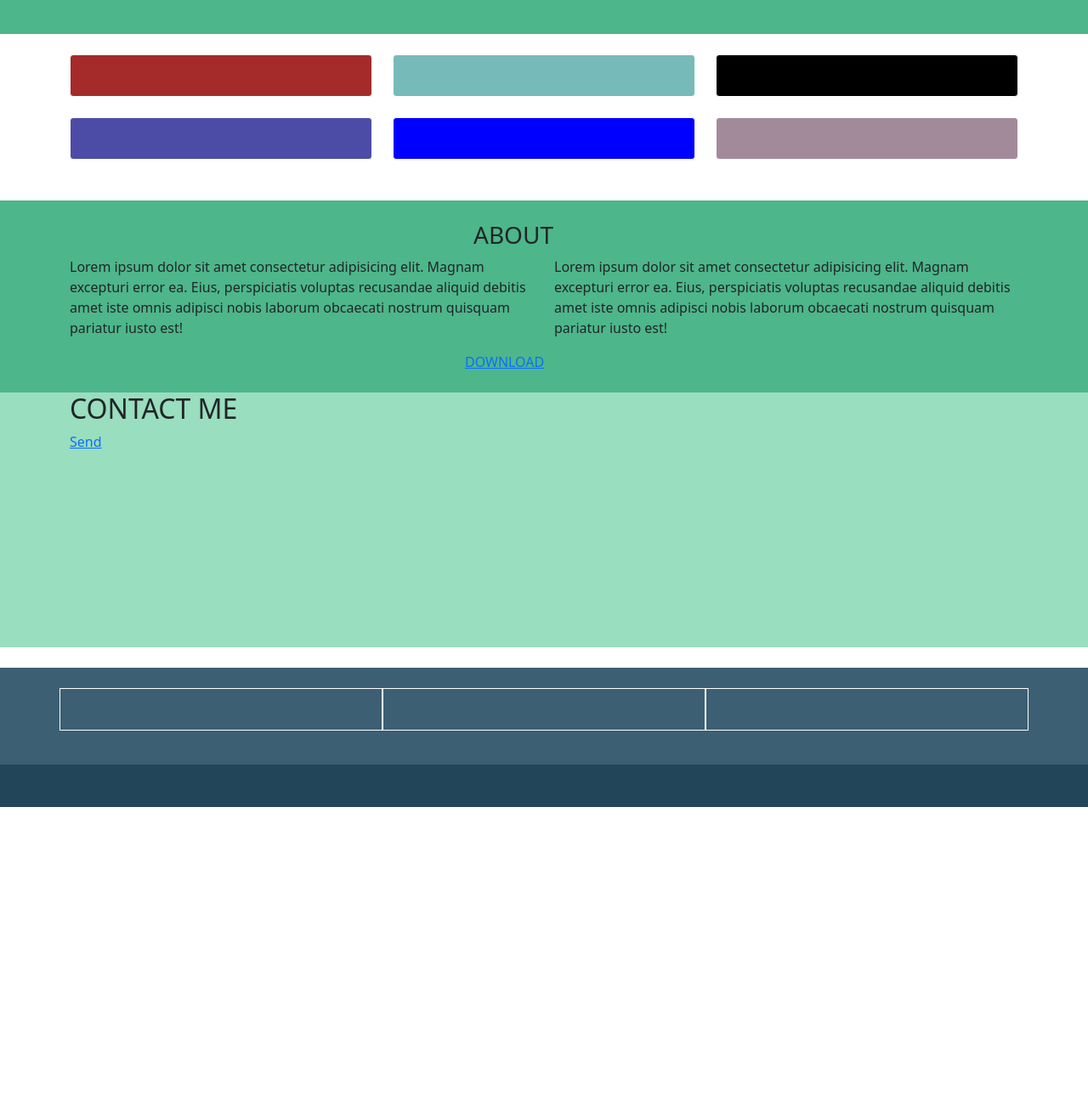
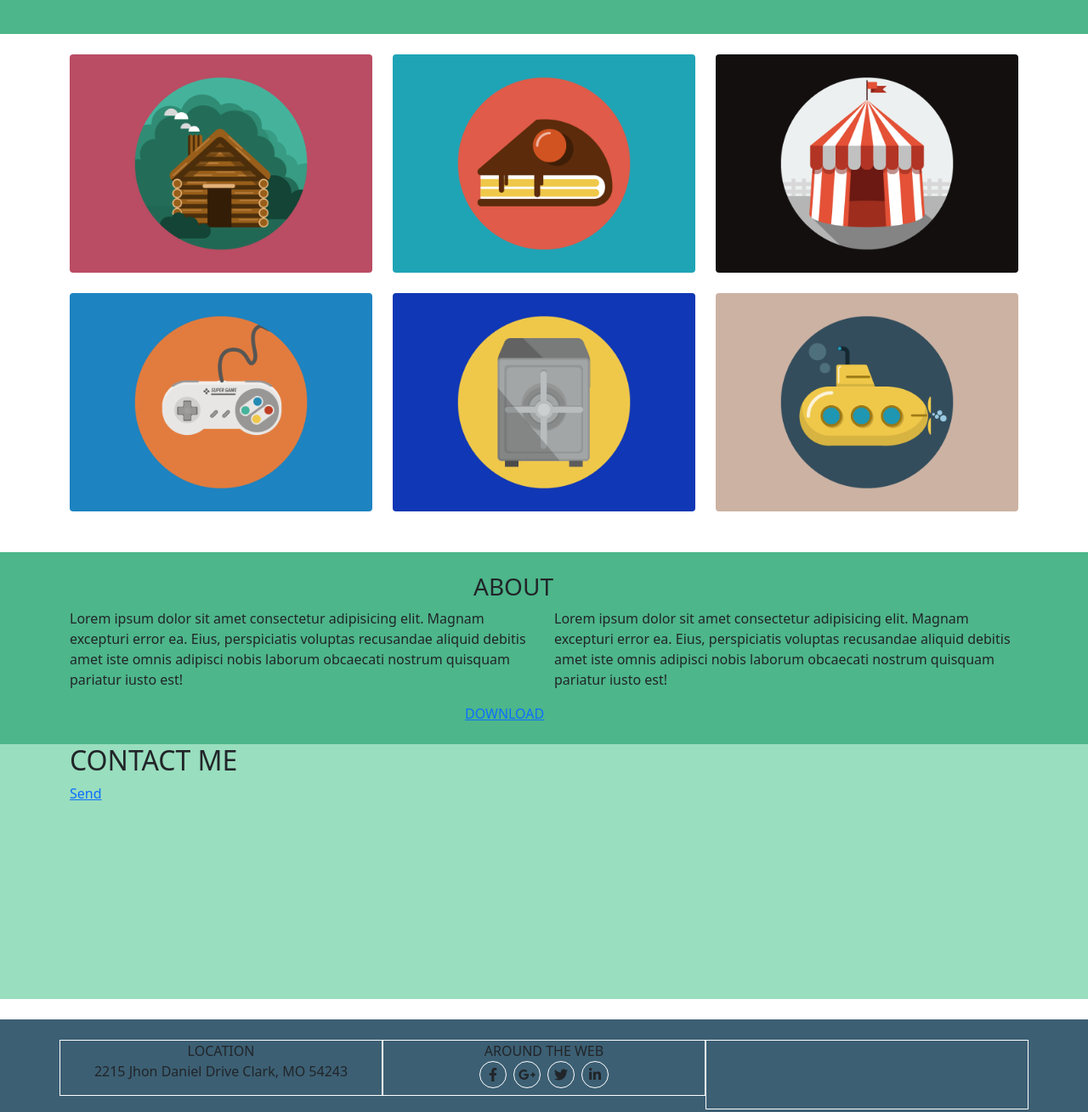
Before and after one commit to Andrea9808/html-css-bootstrap-freelancer, a plain HTML site: page index.html in a window 1280 px wide. Shown: the part 340-1649 px from the top of the page at 85% size. Before the commit the page ends 1290 px from the top, so only its background shows below. Drawn offline with nearby package versions, Linux system fonts and the light colour scheme.

Commit message:
create card ed inizio footer

```diff
--- a/css/style.css
+++ b/css/style.css
@@ -7,6 +7,26 @@
 .credit{
     min-height: 50px;
     background-color:  rgb(35, 69, 89);
+}
+
+.web i{
+    border: 1px solid white;
+    font-size: 1rem;
+    width: 2rem;
+    height: 2rem;
+    border-radius: 50%;
+    overflow: hidden;
+  }
+
+  .icon_social i{
+    display: flex;
+    align-items: center;
+    justify-content: center;
+  }
+
+
+.card_img{
+    width: 100%;
 }
 
 .nav-link{
@@ -26,6 +46,9 @@
     background-color: rgb(60, 95, 115);
 }
 
+address,.web{
+    text-align: center;
+}
 
 .col-2 .hamb{
     color: gray;
@@ -33,34 +56,10 @@
     padding: 3px;
 }
 
-.brown{
-    background-color: brown;
-}
-
-.azure{
-    background-color: #76baba;
-}
-
-.black{
-    background-color: black;
-}
-
-.azure_dark{
-    background-color: #4c4ca7;
-}
-
-.blue{
-    background-color: blue;
-}
-
-.rose_dark{
-    background-color: #a38a9a;
-}
-
 
 /* DEBUG RULES */
 .box{
-    height: 50px;
+
     border: 1px solid white;
 }
 
--- a/index.html
+++ b/index.html
@@ -36,14 +36,12 @@
                                     <li class="nav-item">
                                       <a class="nav-link" href="#">ABOUT</a>
                                     </li>
-                                  </ul>
+                                </ul>
                             </nav>
-                    </div>
+                        </div>
                 </div>
             </div>
         </section>
-
-
 
 
         <section class="jumbo">
@@ -68,48 +66,48 @@
 
                     <div class="row">
                         <div class="mb-4 col-12 col-md-6 col-lg-4">
-                            <div class="box brown rounded">
-
+                            <div>
+                                <img class="card_img rounded" src="img/cabin.png" alt="cabin">
                             </div>
                         </div>
 
 
 
                         <div class="mb-4 col-12 col-md-6 col-lg-4">
-                            <div class="box azure rounded">
-
+                            <div>
+                                <img class="card_img rounded" src="img/cake.png" alt="cake">
                             </div>
                         </div>
 
 
 
                         <div class="mb-4 col-12 col-md-6 col-lg-4">
-                            <div class="box black rounded">
-
+                            <div>
+                                <img class="card_img rounded" src="img/circus.png" alt="circus">
                             </div>
                         </div>
 
 
 
                         <div class="mb-4 col-12 col-md-6 col-lg-4">
-                            <div class="box azure_dark rounded">
-
+                            <div>
+                                <img class="card_img rounded" src="img/game.png" alt="game">
                             </div>
                         </div>
 
 
 
                         <div class="mb-4 col-12 col-md-6 col-lg-4">
-                            <div class="box blue rounded">
-
+                            <div>
+                                <img class="card_img rounded" src="img/safe.png" alt="safe">
                             </div>
                         </div>
 
 
 
                         <div class="col-12 col-md-6 col-lg-4">
-                            <div class="box rose_dark rounded">
-
+                            <div>
+                                <img class="card_img rounded" src="img/submarine.png" alt="submarine">
                             </div>
                         </div>
 
@@ -184,11 +182,22 @@
                 <div class="container_fluid">
                     <div class="pt-4 pb-4 row">
                         <div class="mb-3 col-12 col-md-4 col-lg-4 box">
-                            <!-- location -->
+                           <address>
+                               <span>LOCATION</span><br>
+                               <span>2215 Jhon Daniel Drive Clark, MO 54243</span>
+                           </address>
                         </div>
 
                         <div class="mb-3 col-12 col-md-4 col-lg-4 box">
-                            <!-- around the web -->
+                            <div class="web">
+                                <span>AROUND THE WEB</span><br>
+                                <div class="icon_social d-flex justify-content-center">
+                                    <i class="fa-brands fa-facebook-f mx-1"></i>
+                                    <i class="fa-brands fa-google-plus-g mx-1"></i>
+                                    <i class="fa-brands fa-twitter mx-1"></i>
+                                    <i class="fa-brands fa-linkedin-in mx-1"></i>
+                                </div>
+                            </div>
                         </div>
 
                         <div class="col-12 col-md-4 col-lg-4 box">
@@ -215,5 +224,8 @@
     </footer>
 
 
+    <!-- COMPONENTE JS BT -->
+    <script src="https://cdn.jsdelivr.net/npm/bootstrap@5.0.2/dist/js/bootstrap.bundle.min.js" integrity="sha384-MrcW6ZMFYlzcLA8Nl+NtUVF0sA7MsXsP1UyJoMp4YLEuNSfAP+JcXn/tWtIaxVXM" crossorigin="anonymous"></script>
+
 </body>
 </html>
```
